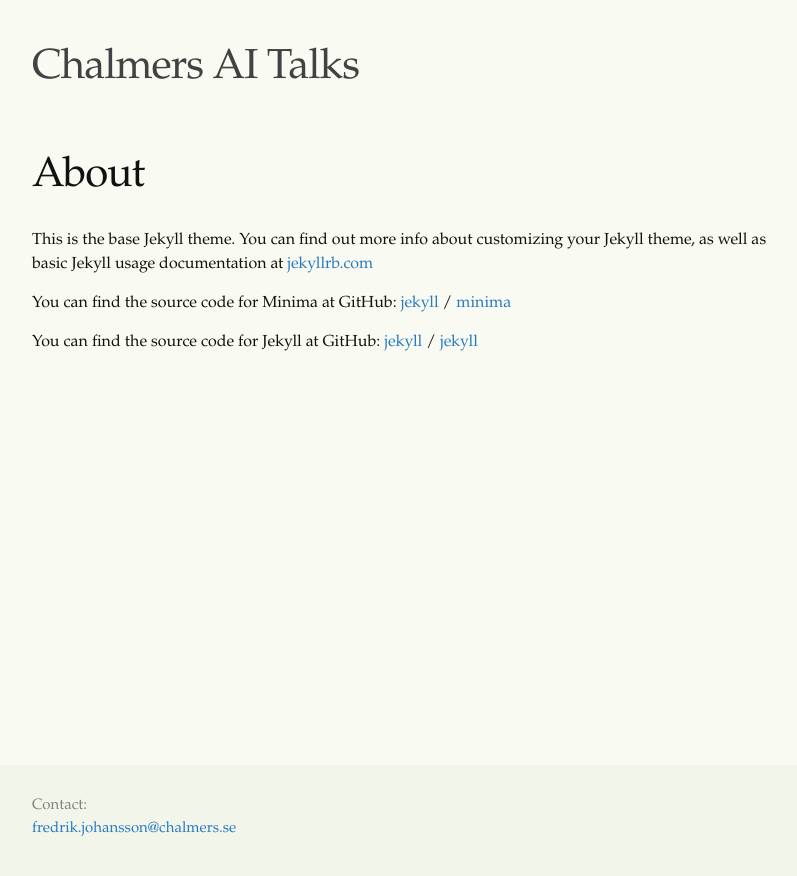
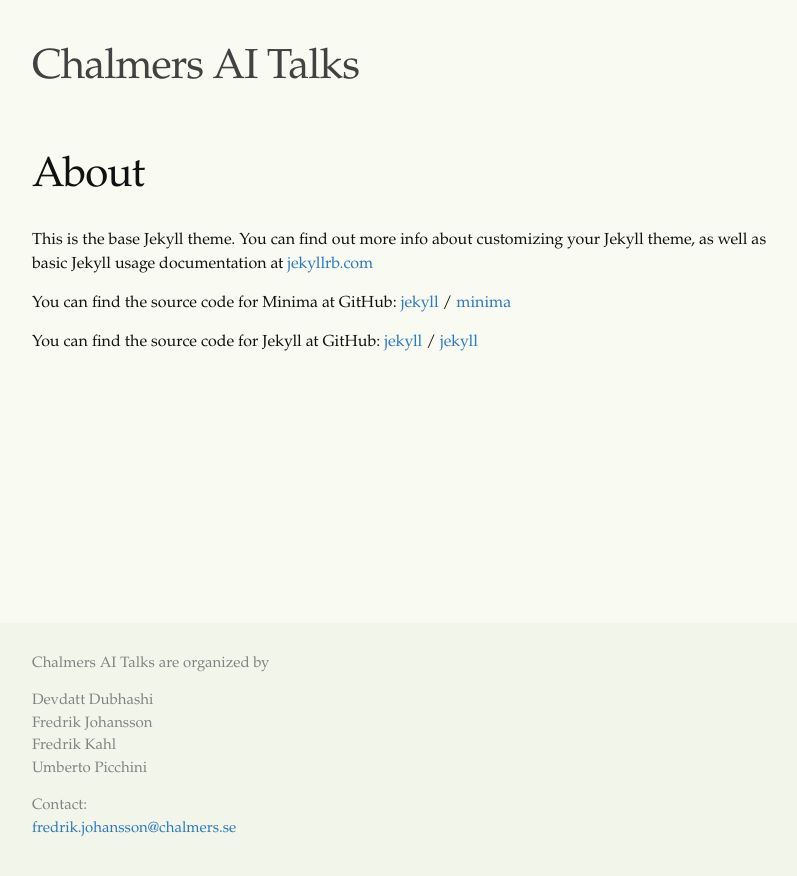
Before and after one commit to aitalks-se/aitalks-se.github.io, a Jekyll site: the page built from about.markdown, in a window 1280 px wide. Shown: the top 876 px of the page, without its empty margins (238-1035 px from the left). Built offline with Jekyll 4.4.1, drawn with Linux system fonts in a browser that asks for light colours.

Commit message:
added organizers

```diff
--- a/_config.yml
+++ b/_config.yml
@@ -26,7 +26,7 @@
 url: "http://www.aitalks.se" # the base hostname & protocol for your site, e.g. http://example.com
 #twitter_username: jekyllrb
 github_username:  aitalks-se
-organizers: [Fredrik Johansson, Devdatt Dubhashi, Fredrik Kahl, Umberto Picchini]
+organizers: [Devdatt Dubhashi, Fredrik Johansson, Fredrik Kahl, Umberto Picchini]
 future: true
 timezone: Europe/Amsterdam
 google_analytics: G-FK03TVV8LR
--- a/_includes/footer.html
+++ b/_includes/footer.html
@@ -7,7 +7,7 @@
 
     <div class="footer-col-wrapper">
       <div class="footer-col footer-col-1">
-        <!--
+
         {%- if site.organizers -%}
           Chalmers AI Talks are organized by
           <p>
@@ -17,7 +17,7 @@
           {%- endfor -%}
           </ul>
           </p>
-        {%- endif -%}-->
+        {%- endif -%}
         <ul class="contact-list">
           {%- if site.email -%}
           <li>Contact:</li>
```
Also changed, not shown: 2 other files.
